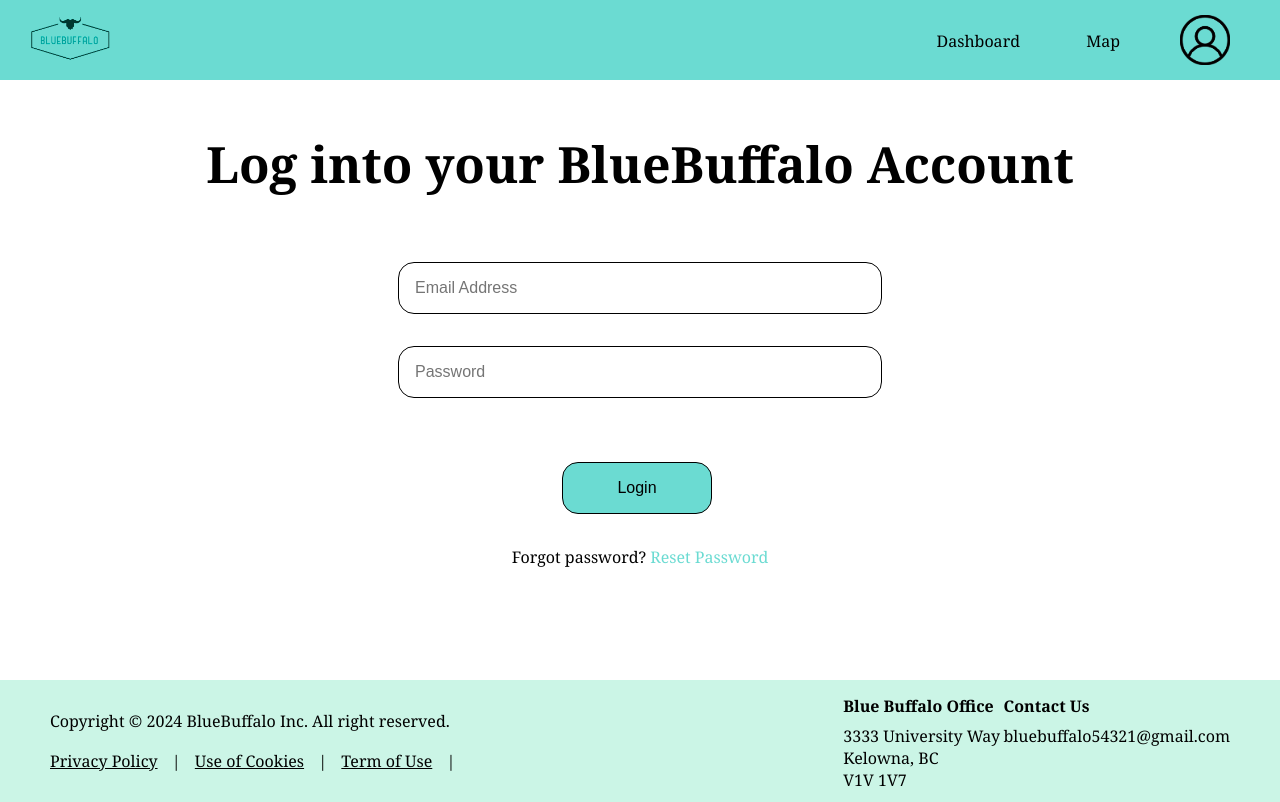
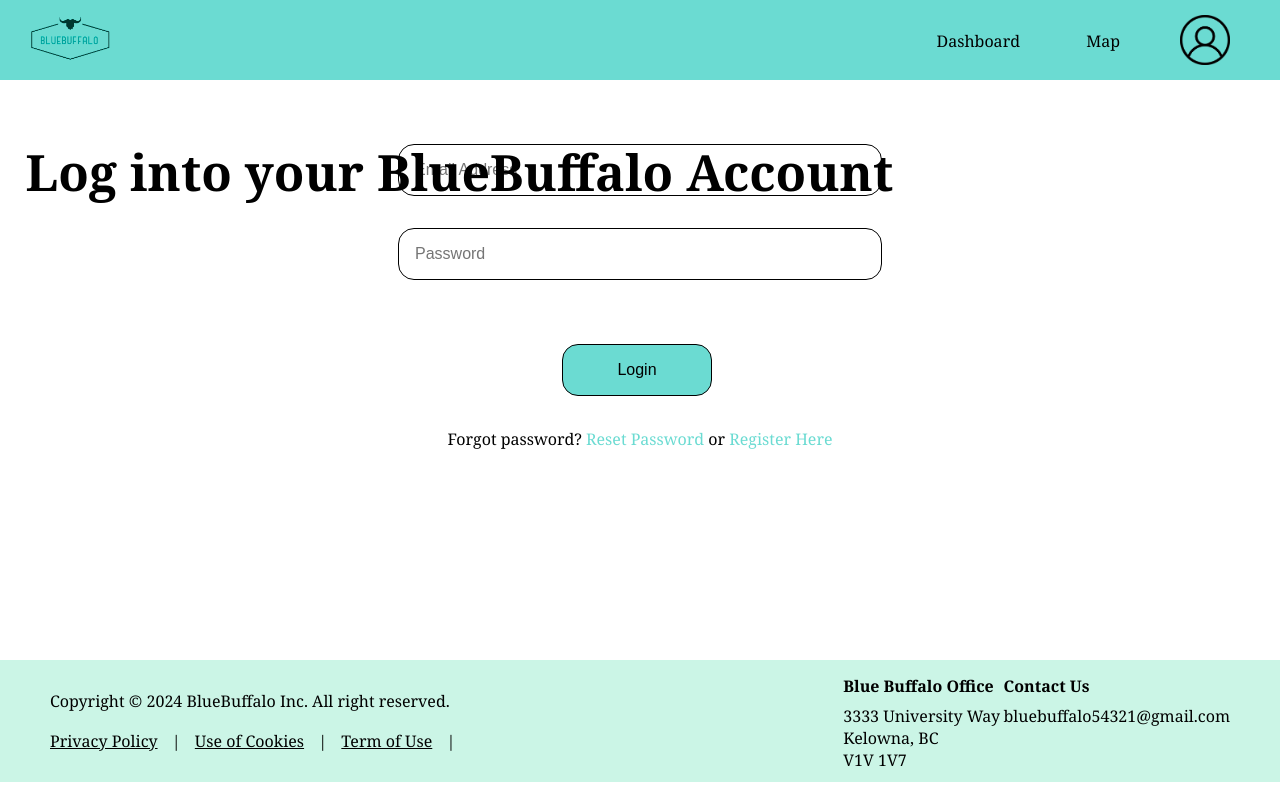
Before and after one commit to vol2468/bluebuffalo, a Flask app: page /login in a window 1280 px wide. Run offline with Flask 2, Linux system fonts and the light colour scheme.

Commit message:
login page header

```diff
--- a/DashboardProject/static/css/login.css
+++ b/DashboardProject/static/css/login.css
@@ -1,9 +1,14 @@
-.wrapper {
+#login-page .wrapper {
     display: flex;
     flex-direction: column;
     min-height: 85vh;
 }
-#logEmail, #logPassword {
+
+#login-page {
+    min-height: 550px;
+}
+
+#login-page #logEmail, #logPassword {
     border: 1px solid black;
     padding: 1em;
     margin: 1em;
@@ -11,10 +16,12 @@
     align-items: center;
     width: 450px;
 }
-#logEmail {
+
+#login-page #logEmail {
     margin-top: 3em;
 }
-.login {
+
+#login-page .login {
     border: 1px solid black;
     padding: 1em;
     margin: 1em;
@@ -25,18 +32,21 @@
     margin-left: 180px;
     background-color: #6BDBD2;
 }
-h1 {
+
+#login-page h1 {
     text-align: center;
     font-size: 50px;
     margin-top: 50px;
 }
-.fields, #reset {
+
+#login-page .fields, #reset {
     display: flex;
     justify-content: center;
     align-items: center;
     margin-top: 1em;
 }
-#reset a{
+
+#login-page #reset a{
     color: #6BDBD2;
     text-decoration: none;
 }
--- a/DashboardProject/templates/login.html
+++ b/DashboardProject/templates/login.html
@@ -1,35 +1,9 @@
-<!DOCTYPE html>
-<html>
-   <head>
-      <meta charset="utf-8">
-      <title>Log in</title>
-      <link rel="stylesheet" href="../static/css/login.css" />
-      <link rel="stylesheet" href="../static/css/reset.css" />
-      <link rel="stylesheet" href="../static/css/header.css" />
-      <script src="https://code.jquery.com/jquery-3.6.0.min.js"></script>
-   </head>
-   <body>
-      <div class="wrapper">
-         <header>
-            <div>
-                <a href="dashboard" id="logo"><img src="../static/images/logo_blue.png" alt="UBC Forums" height="80px"></a>
-                <a href="dashboard" id="dash">Dashboard</a>
-                <a href="map" id="map">Map</a>
-                <a id='user' href="login"><img alt='Profile' src ='../static/images/defaultPic.png' height="50px"></a>
-            </div>
-            <div class="dropdown">
-               <a id="user" href="login">
-                  <img alt="Profile" src="../../static/images/defaultPic.png" height="50px">
-               </a>
-               <div class="dropdown-content">
-                  <a href="login">Login</a>
-                  <a href="newAccount">Create Account</a>
-                  <a href="accountSetting">Account Settings</a>
-                  <a href="#">Logout</a>
-               </div>
-            </div>
-         </header>
+{% extends "base.html" %}
 
+{% block title %}Log in{% endblock %}
+
+{% block content %}
+	<main id="login-page">
 			<h1>Log into your BlueBuffalo Account</h1>
 		<div class="fields">
 			<form id="login-form" action="#" method="POST">
@@ -39,32 +13,7 @@
 			</form>
 		</div>
 		<nav id="reset">
-            <p>Forgot password? <a class="forgot" href="accountSetting">Reset Password</a><br>
-            <!-- <a class="sign-up-link" href="register.html">Or Register Here</a></p> -->
+		<p>Forgot password? <a class="forgot" href="accountSetting">Reset Password </a>or <a class="sign-up-link" href="newAccount">Register Here</a></p>
 		</nav>
-      </div>
-      <footer>
-         <div>
-         <p id="copy">Copyright &copy 2024 BlueBuffalo Inc. All right reserved.</p>
-         <nav id="navigate">
-            <a href="#" id="policy">Privacy Policy</a> |
-            <a href="#" id="cookies">Use of Cookies</a> |
-            <a href="#" id="use">Term of Use</a> |
-         </nav>
-         <div id="info">
-            <p><strong>Blue Buffalo Office</strong></p>
-            <div id="address">
-               <p>3333 University Way</p>
-               <p>Kelowna, BC</p>
-               <p>V1V 1V7</p>
-            </div>
-         </div>
-         <div id="contact">
-            <p><strong>Contact Us</strong></p>
-            <p id="email">bluebuffalo54321@gmail.com</p>
-         </div>
-         </div>
-      </footer>
-   </body>
-
-</html>
+	</main>
+{% endblock %}
```
Lines whose indentation alone changed are shown as unchanged.
